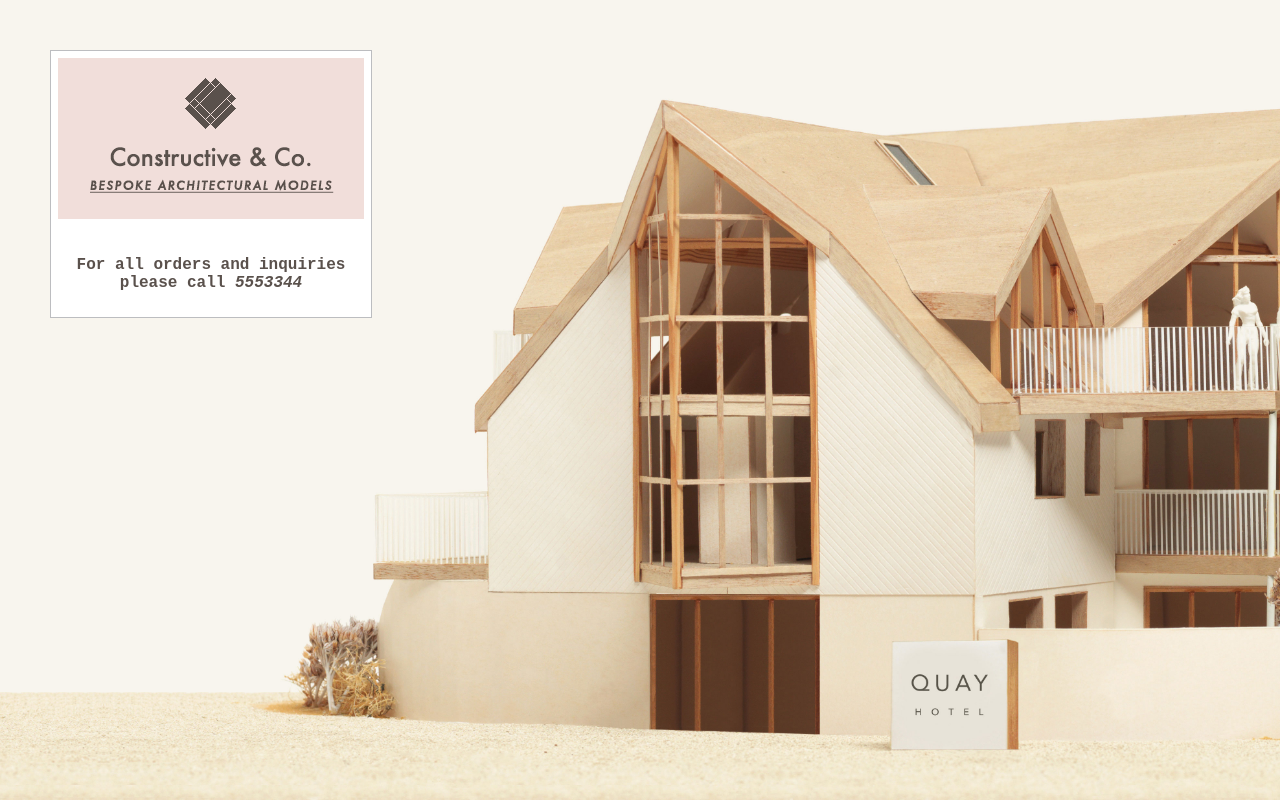
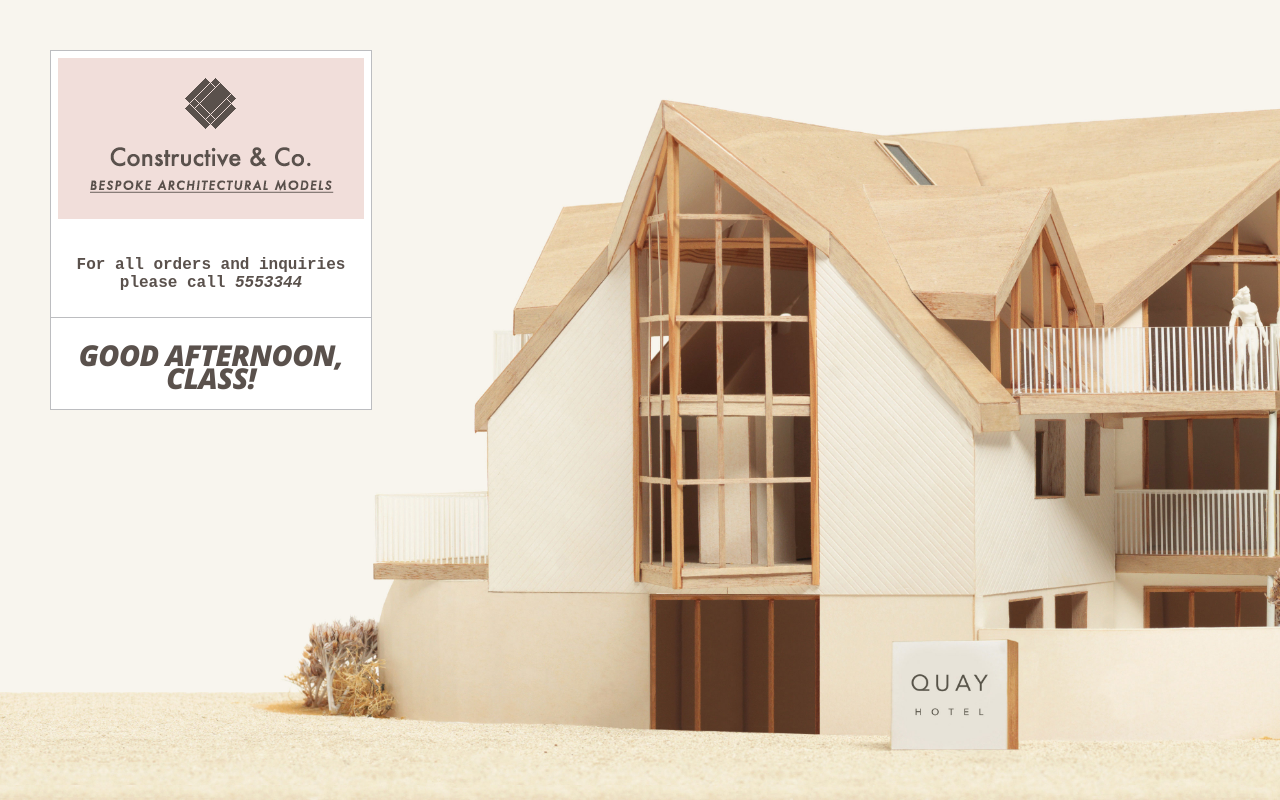
Before and after one commit to yaljamal/practes-js, a plain HTML site: page add-contant.html in a window 1280 px wide. Drawn offline with nearby package versions, Linux system fonts and the light colour scheme.

Commit message:
add pages

```diff
--- a/add-contant.html
+++ b/add-contant.html
@@ -8,6 +8,6 @@
   <body>
      <h1>Constructive &amp; Co.</h1>
      <p>For all orders and inquiries please call <em>5553344</em></p>
-     <script src="js/add-content.js"></script>
+     <script src="js/add-contant.js"></script>
     </body>
  </html>
```
